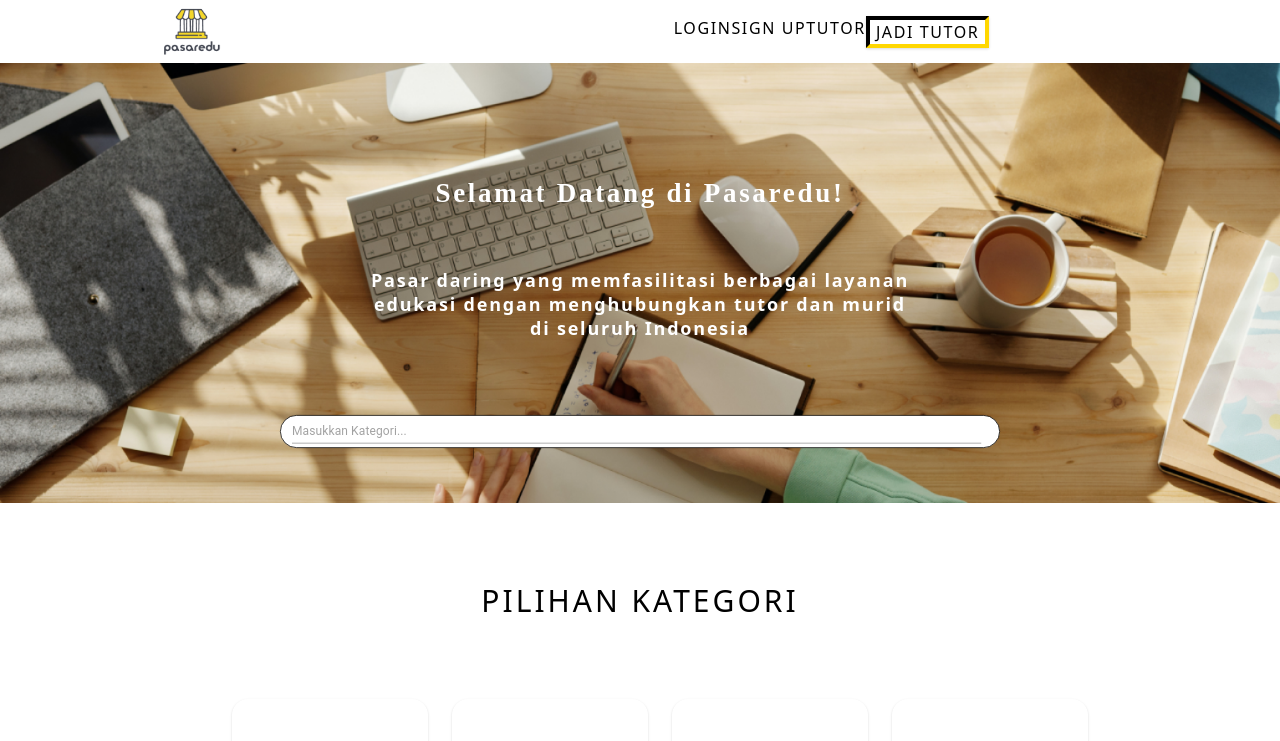
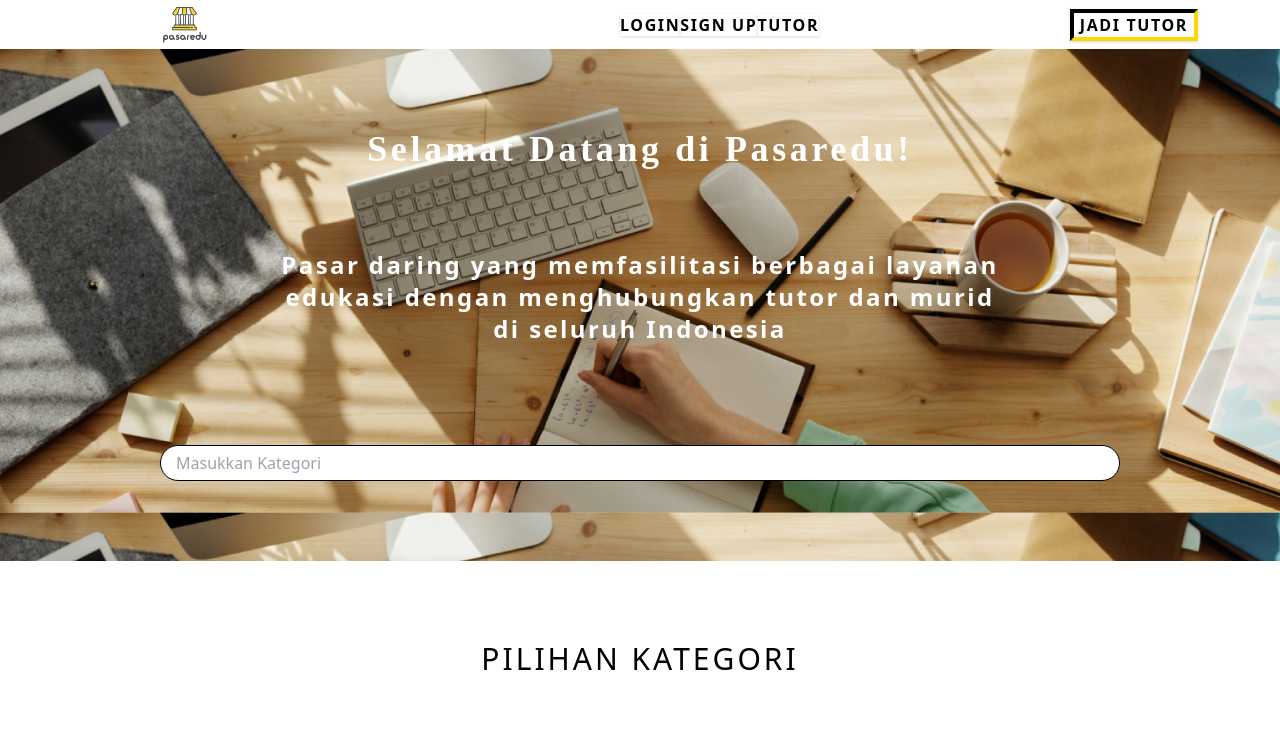
Before and after one commit to thomas-fm/pasaredu, a Next.js app: page / in a window 1280 px wide. Shown: the top 741 px of the page. Built offline with nearby package versions, Linux system fonts and the light colour scheme.

Commit message:
fix navbar

```diff
--- a/package.json
+++ b/package.json
@@ -16,7 +16,7 @@
   },
   "devDependencies": {
     "autoprefixer": "^10.2.6",
-    "postcss": "^8.3.2",
+    "postcss": "^8.3.4",
     "tailwindcss": "^2.1.4"
   }
 }
--- a/pages/index.js
+++ b/pages/index.js
@@ -10,22 +10,19 @@ export default function Home() {
         <main>
           <div>
             <div className="bg-pasaredu">
-              <div className="h-[125px] 2xl:h-full md:h-full 2xl:w-full md:w-full flex flex-col transform scale-75">
-                <h1 className="my-1 text-sm font-thin text-white font-montserrat md:text-4xl 2xl:text-6xl text-center md:my-20 2xl:my-40 font-extrabold tracking-widest">Selamat Datang di Pasaredu!</h1>
-                <p className="text-xs text-white md:text-2xl 2xl:text-4xl 2xl:-my-20 text-center font-semibold tracking-widest">Pasar daring yang memfasilitasi berbagai layanan</p>
-                <p className="text-xs text-white md:text-2xl 2xl:text-4xl 2xl:my-20 text-center font-semibold tracking-widest">edukasi dengan menghubungkan tutor dan murid</p>
-                <p className="text-xs text-white md:text-2xl 2xl:text-4xl 2xl:-my-20 text-center font-semibold tracking-widest">di seluruh Indonesia</p>
+              <div className="h-[125px] 2xl:h-full md:h-full 2xl:w-full md:w-full flex flex-col" style={{transform: "none"}}>
+                <h1 className="my-1 text-sm font-thin text-white font-montserrat md:text-4xl 2xl:text-6xl text-center md:my-20 2xl:my-20 font-extrabold tracking-widest">Selamat Datang di Pasaredu!</h1>
+                <p className="text-xs text-white md:text-2xl 2xl:text-2xl 2xl:-my-15 text-center font-semibold tracking-widest">Pasar daring yang memfasilitasi berbagai layanan</p>
+                <p className="text-xs text-white md:text-2xl 2xl:text-2xl 2xl:my-0 text-center font-semibold tracking-widest">edukasi dengan menghubungkan tutor dan murid</p>
+                <p className="text-xs text-white md:text-2xl 2xl:text-2xl 2xl:-my-0 text-center font-semibold tracking-widest">di seluruh Indonesia</p>
 
                 <div className="my-2 md:my-10 2xl:my-10"></div>
                 <div className="items-center p-0 mt-0 2xl:mt-[20px] md:mt-[20px] md:p-[5px] 2xl:p-[5px] mx-0 2xl:mx-60 md:mx-40" style={{background: "white", border: "1px solid", margin: "center", borderRadius: "25px", maxWidth: "1496px"}}>
                     <div style={{margin :"center", alignItems : "center", paddingLeft : "10px"}}>
-                        <TextField
-                            id="filled-required"
-                            placeholder="Masukkan Kategori..."
-                            style={{width: "98%"}}
-                        />
+                        <form><input placeholder="Masukkan Kategori" type="text" style={{width: "98%", outline: "none"}}></input></form>
                     </div>
                 </div>
+                <div className="my-2 md:my-10 2xl:my-10"></div>
               </div>
             </div>
           </div>
--- a/src/layout/Footer.js
+++ b/src/layout/Footer.js
@@ -3,7 +3,7 @@ import React from 'react'
 export default function Footer(){
     return (
         <>
-            <div className="my-20 h-[200px] 2xl:my-40 2xl:w-full 2xl:h-[100px] md:w-[1180px] md:h-[200px]">
+            <div className="my-20 h-[200px] 2xl:my-40 2xl:w-full 2xl:h-[200px] md:w-[1180px] md:h-[200px]">
                 <div className="items-center h-[300px] bg-yellow-400 md:h-[365px] 2xl:h-[375px] flex">
                     <div className="items-center bg-yellow-400">
                         <div className="w-6/12 2xl:mx-40 2xl:my-20 md:mx-40 md:my-20 flex">
--- a/src/layout/NavBar.js
+++ b/src/layout/NavBar.js
@@ -1,16 +1,5 @@
 import React from 'react'
 import Head from 'next/head'
-// import '../../styles/style.css'
-
-// .container {
-//     min-height: 100vh;
-//     padding: 0 0.5rem;
-//     display: flex;
-//     flex-direction: column;
-//     justify-content: center;
-//     align-items: center;
-//     height: 100vh;
-//   }
 
 export default function NavBar(){
     return (
@@ -19,7 +8,7 @@ export default function NavBar(){
                 <title>Pasaredu</title>
                 <link rel="icon" href="/pasaredu-logo.png"></link>
             </Head>
-            <div>
+            <div style={{position: "sticky", top: "0", backgroundColor: "white"}}>
                 <div className="flex items-center">
                     <div className="flex items-center w-full 2xl:w-full md:mx-40 2xl:mx-40 ">
                         <div>
@@ -34,14 +23,17 @@ export default function NavBar(){
 
                     <div className="flex items-center justify-center 2xl:justify-end" style={{width:"100%"}}>
                         <div className="flex mx-40 2xl:mx-40">
-                            <ul className="flex space-x-10 2xl:space-x-10">
-                                <li><a href="/login" className="text-xs  md:text-base 2xl:text-base font-bold tracking-widest">LOGIN</a></li>
-                                <li><a href="/register/mentee" className="text-xs md:text-base 2xl:text-base font-bold tracking-widest">SIGN UP</a></li>
-                                <li><a href="/katalog" className="text-xs md:text-base 2xl:text-base font-bold tracking-widest">TUTOR</a></li>
-                                <li><button  className="border-4 text-xs md:text-base 2xl:text-base shadow font-bold tracking-widest" style={{borderBottomColor: "gold", borderRightColor: "gold", borderTopColor: "black", borderLeftColor: "black", padding:"0px 6px"}}>
-                                <a href="/register/tutor">JADI TUTOR</a></button> </li>
+                            <ul className="flex space-x-10 2xl:space-x-10 w-full">
+                                <li><a href="/login" className="text-xs md:text-base 2xl:text-base font-extrabold shadow tracking-widest">LOGIN</a></li>
+                                <li><a href="/register/mentee" className="text-xs md:text-base 2xl:text-base font-extrabold shadow tracking-widest">SIGN UP</a></li>
+                                <li><a href="/katalog" className="text-xs md:text-base 2xl:text-base font-extrabold shadow tracking-widest">TUTOR</a></li>
                             </ul>
                         </div>
+                    </div>
+
+                    <div className="flex items-center w-full" style={{width: "30%"}}>
+                        <button  className="border-4 text-xs md:text-base 2xl:text-base shadow font-extrabold tracking-widest" style={{borderBottomColor: "gold", borderRightColor: "gold", borderTopColor: "black", borderLeftColor: "black", padding:"0px 6px"}}>
+                                <a href="/register/tutor">JADI TUTOR</a></button>
                     </div>
                 </div>
             </div>
```
Also changed, not shown: 1 other file (tests, documents, lock files or other folders).
